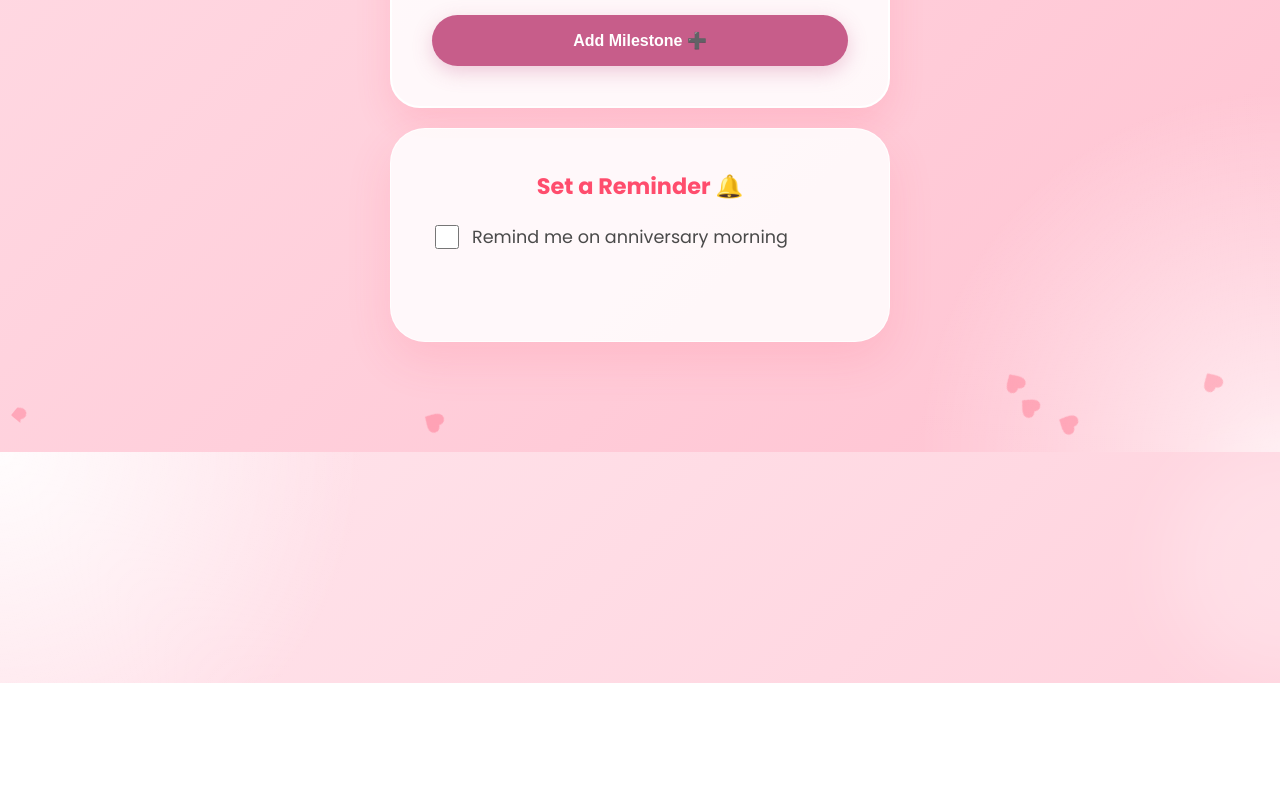
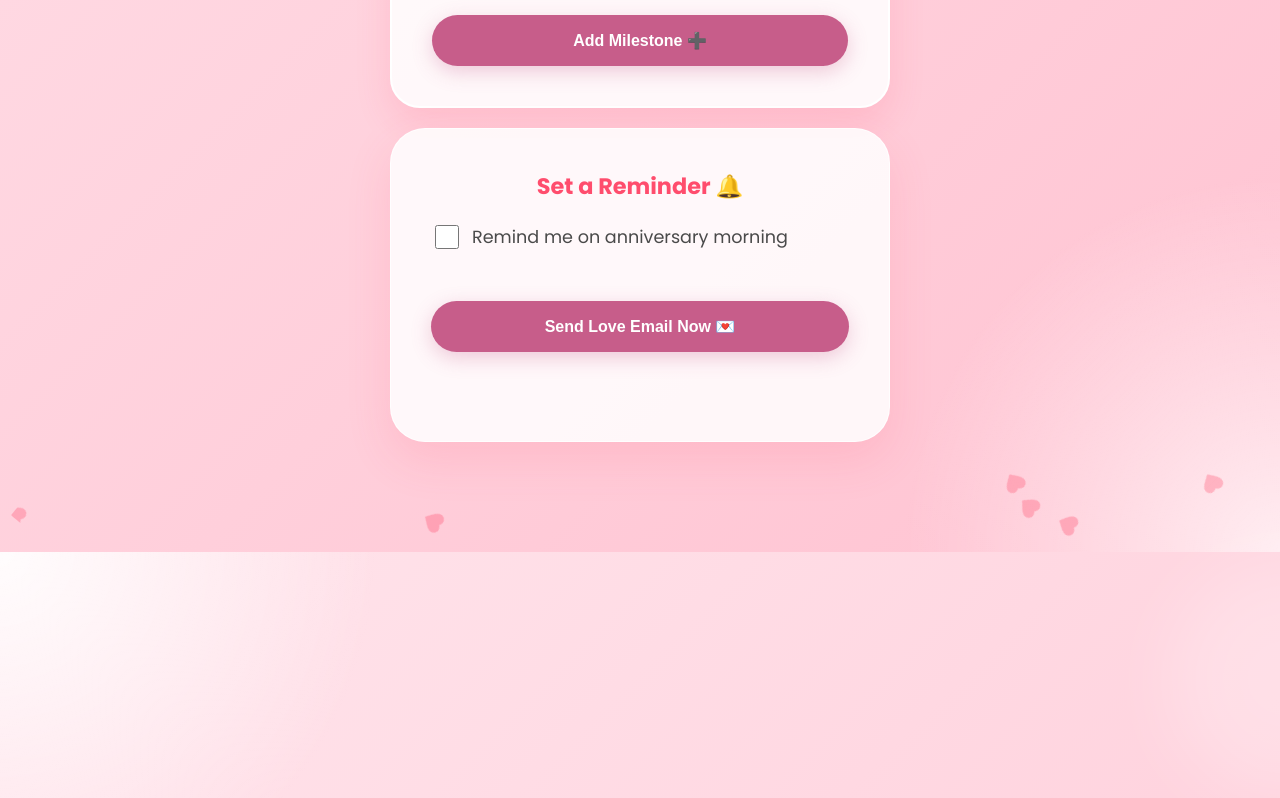
Before and after one commit to jhayvicbugtong/for-my-girl, a website: page index.html in a window 1280 px wide. Shown: the part 1088-1886 px from the top of the page. Before the commit the page ends 1771 px from the top, so only its background shows below. Drawn offline with Linux system fonts and the light colour scheme; no server answers.

Commit message:
ui: add send love email button and client API call

```diff
--- a/index.html
+++ b/index.html
@@ -63,6 +63,8 @@
                 <span>Remind me on anniversary morning</span>
             </label>
             <p class="reminder-info" id="reminderInfo"></p>
+            <button class="action-btn secondary" onclick="sendLoveEmail()">Send Love Email Now 💌</button>
+            <p class="reminder-info" id="emailStatus"></p>
         </div>
 
     </div>
--- a/script.js
+++ b/script.js
@@ -405,6 +405,28 @@ function initializeReminder() {
     }
 }
 
+async function sendLoveEmail() {
+    const status = document.getElementById('emailStatus');
+    status.textContent = 'Sending love email...';
+    status.style.color = '#333';
+
+    try {
+        const response = await fetch(`${apiBase}/api/send-email`);
+        const result = await response.json();
+
+        if (response.ok && result.success) {
+            status.textContent = '💌 Love email sent successfully!';
+            status.style.color = '#4caf50';
+        } else {
+            status.textContent = 'Oops, could not send the email.';
+            status.style.color = '#ff4d6d';
+        }
+    } catch (error) {
+        status.textContent = 'Network error while sending email.';
+        status.style.color = '#ff4d6d';
+    }
+}
+
 function initializeDefaultMusic() {
     const audio = document.getElementById('backgroundMusic');
     if (!audio) return;
```
